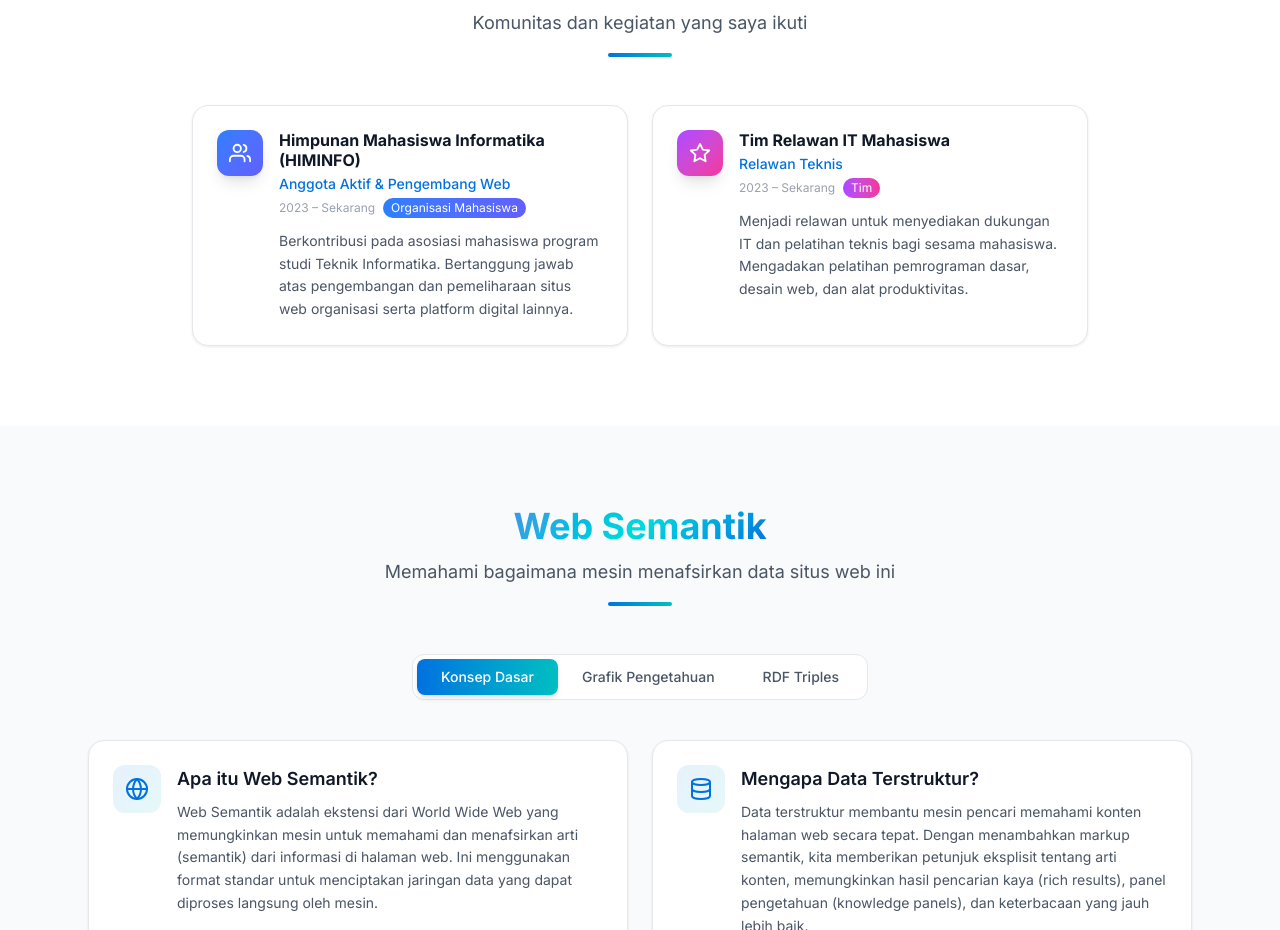
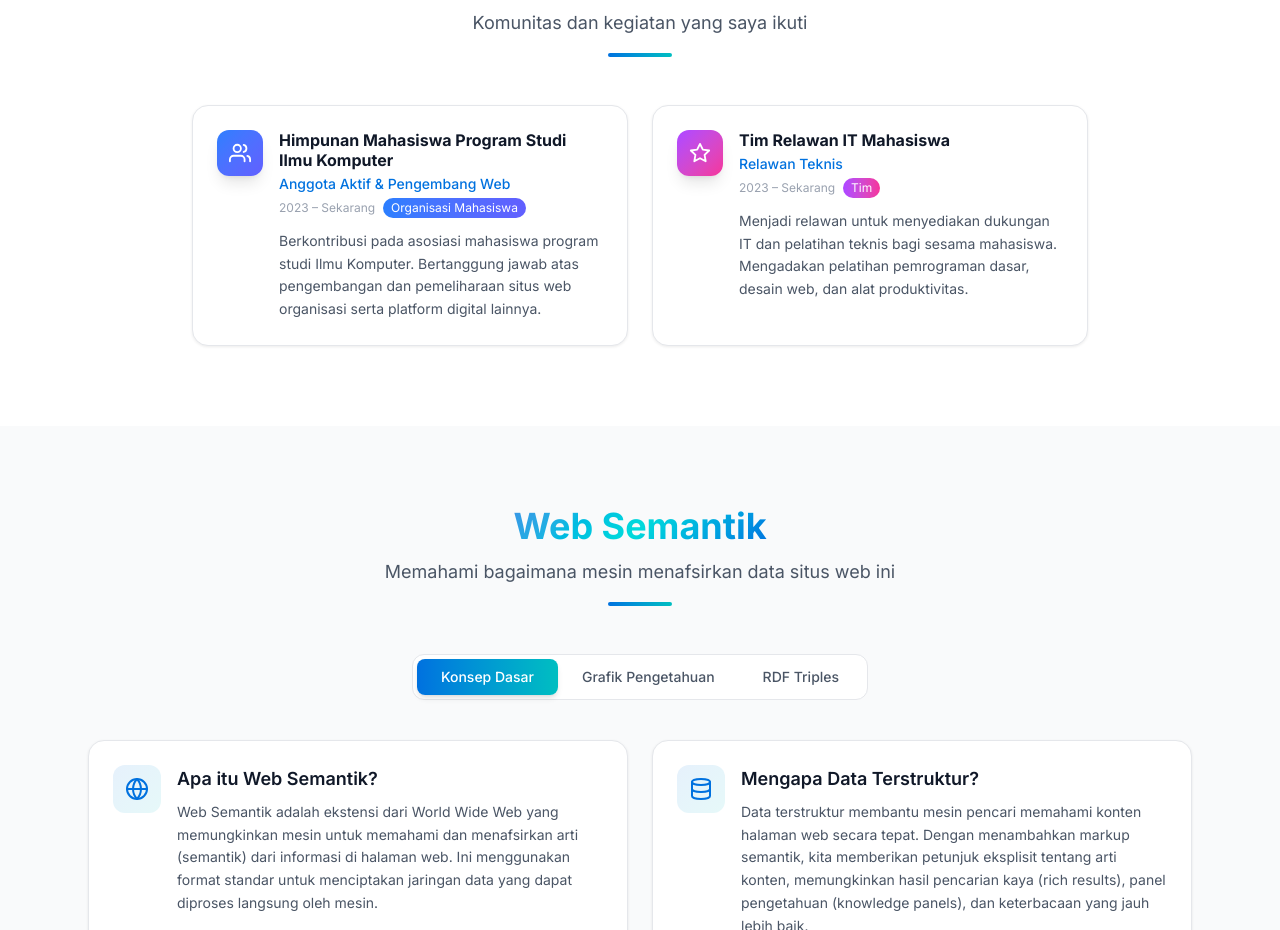
Before and after one commit to JeremyRevaldoLP/Jeremy-Semantic-Portfolio, a React (Vite) app: page / in a window 1280 px wide. Shown: the part 6467-7397 px from the top of the page. Built offline with nearby package versions, Linux system fonts and the light colour scheme.

Commit message:
-Memperbaiki tab Organisasi

```diff
--- a/src/data/profile.ts
+++ b/src/data/profile.ts
@@ -230,11 +230,11 @@ export const projects: Project[] = [
 // ===== Organizations =====
 export const organizations: Organization[] = [
   {
-    name: 'Himpunan Mahasiswa Informatika (HIMINFO)',
+    name: 'Himpunan Mahasiswa Program Studi Ilmu Komputer',
     role: 'Anggota Aktif & Pengembang Web',
     period: '2023 – Sekarang',
     description:
-      'Berkontribusi pada asosiasi mahasiswa program studi Teknik Informatika. Bertanggung jawab atas pengembangan dan pemeliharaan situs web organisasi serta platform digital lainnya.',
+      'Berkontribusi pada asosiasi mahasiswa program studi Ilmu Komputer. Bertanggung jawab atas pengembangan dan pemeliharaan situs web organisasi serta platform digital lainnya.',
     type: 'student-org',
   },
   {
--- a/src/data/semantic.ts
+++ b/src/data/semantic.ts
@@ -89,7 +89,7 @@ export const rdfTriples: RDFTriple[] = [
   {
     subject: 'Jeremy Revaldo Latuperisa',
     predicate: 'schema:memberOf',
-    object: 'HIMINFO UHO',
+    object: 'Himpunan Mahasiswa Program Studi Ilmu Komputer',
     subjectType: 'Person',
     objectType: 'Organization',
   },
--- a/src/lib/jsonld.ts
+++ b/src/lib/jsonld.ts
@@ -256,7 +256,7 @@ export function getJsonLdSnippets(): { label: string; code: string }[] {
         {
           '@context': 'https://schema.org',
           '@type': 'Organization',
-          name: 'Himpunan Mahasiswa Informatika (HIMINFO)',
+          name: 'Himpunan Mahasiswa Program Studi Ilmu Komputer',
           member: {
             '@type': 'Person',
             name: 'Jeremy Revaldo Latuperisa',
```
